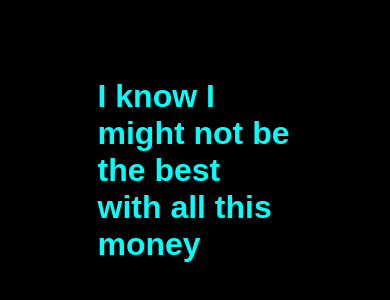
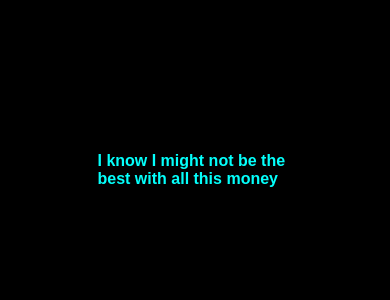
Before and after one commit to Veegar/love, a plain HTML site: page index.html in a window 390 px wide. Shown: the part 252-552 px from the top of the page. Drawn offline with nearby package versions, Linux system fonts and the light colour scheme; no server answers.

Commit message:
Update index.html

```diff
--- a/index.html
+++ b/index.html
@@ -9,8 +9,6 @@
             margin: 0;
             height: 100vh;
             display: flex;
-            align-items: center;
-            justify-content: center;
             background: linear-gradient(135deg, black 0%, black 100%);
             overflow: hidden;
             font-family: 'Arial', sans-serif;
@@ -29,7 +27,7 @@
 
         @media (max-width: 768px) {
             #message {
-                font-size: 2rem;
+                font-size: 1rem;
             }
         }
 
```
